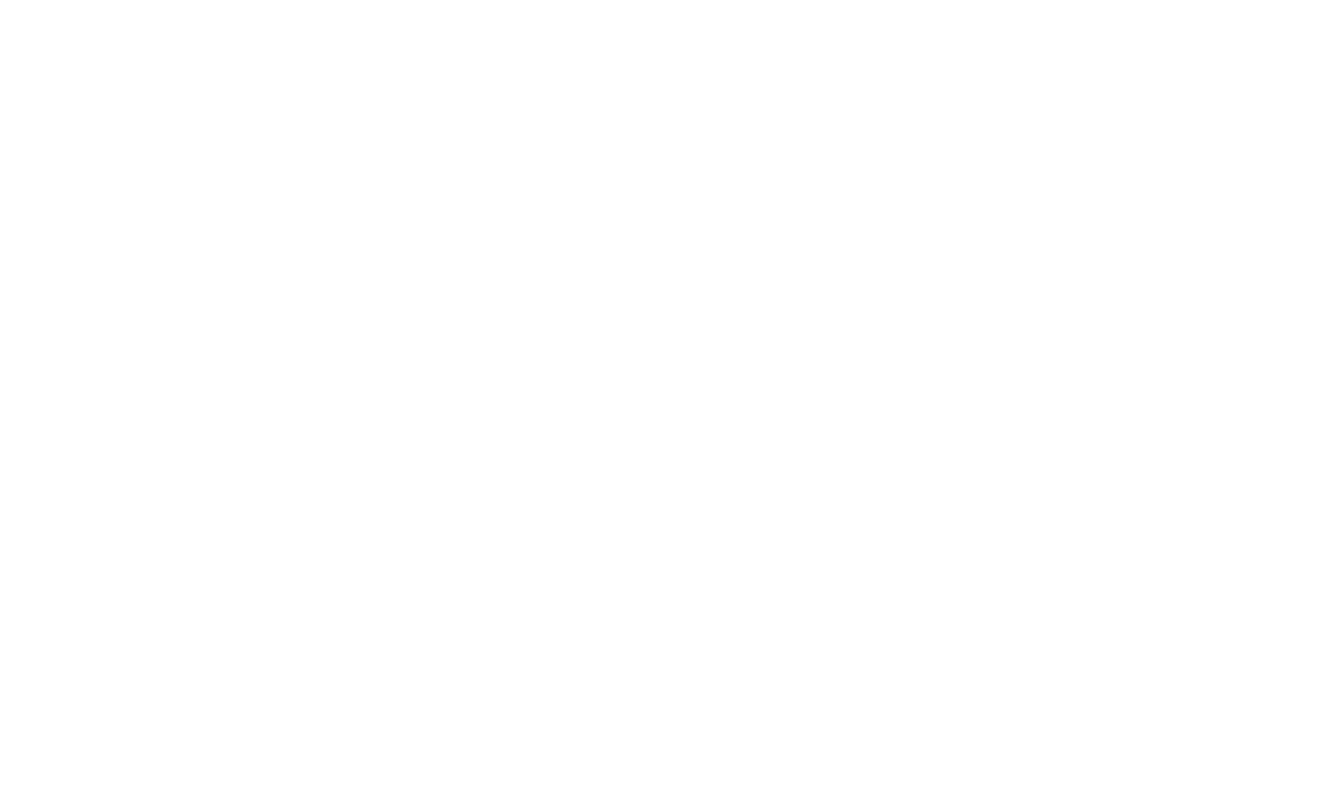
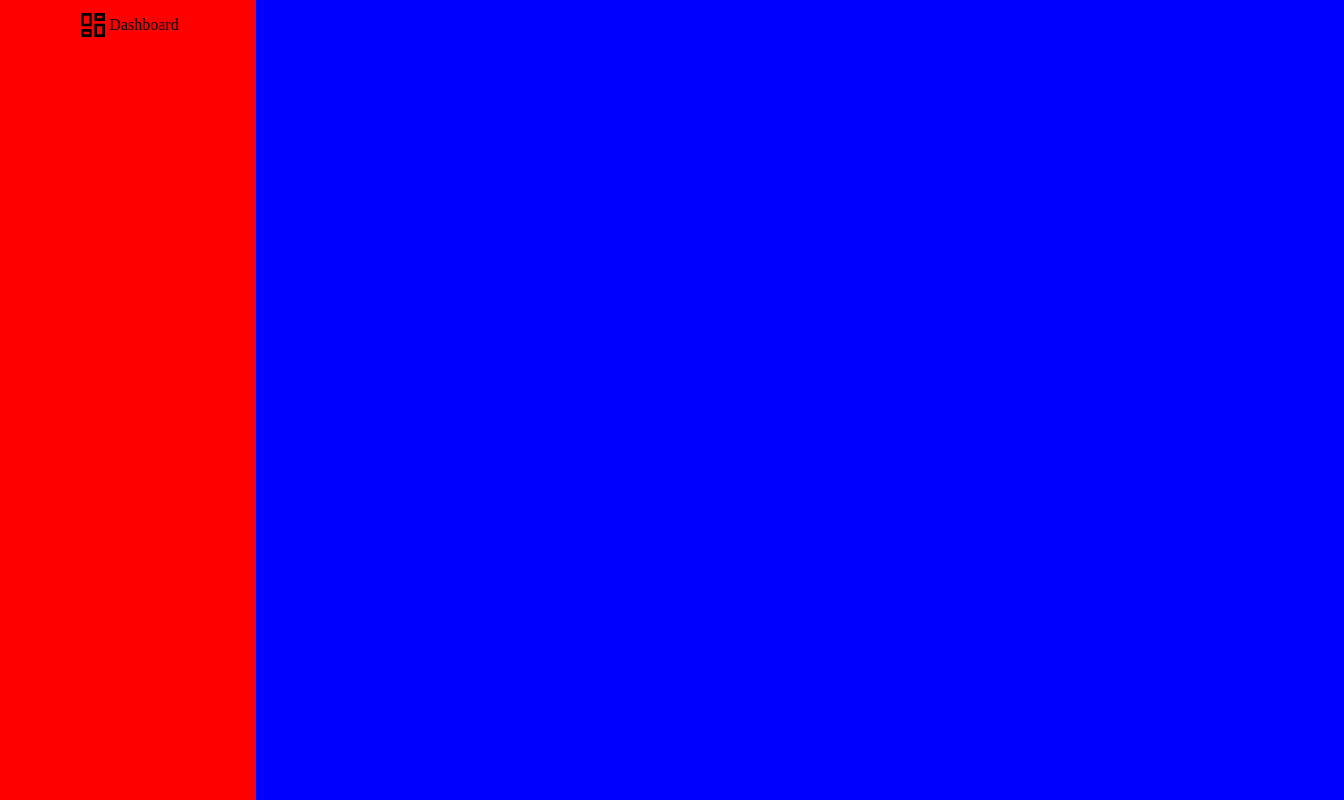
Before and after one commit to EdibleHerald/Odin-Admin_Dashboard, a plain HTML site: page index.html in a window 1280 px wide. Shown: the whole page, 1344 px wide, since content can reach past the window. Drawn offline with Linux system fonts and the light colour scheme; a web font is replaced by a local one.

Commit message:
Added fonts locally using an SVG file. Also added a little styling for icons

```diff
--- a/index.html
+++ b/index.html
@@ -5,8 +5,40 @@
     <meta name="viewport" content="width=device-width, initial-scale=1.0">
     <link rel="stylesheet" href="./style.css">
     <title>Admin Dashboard</title>
+
+    <!-- <link rel="icon" type="image/x-icon" href="./home.png"> -->
 </head>
 <body>
+    <!-- Two Divs, one for dashboard, one for the main content -->
+    <!-- To keep it simple, I'll use flex to dynamically adjust size -->
+    <!-- I'll try a "mobile first" design  -->
 
+    <div class="main-container">
+        <div class="dash-container">
+            <div class="dash-header">
+                <svg class="icon">
+                    <use href="./icons.svg#icon-dash"></use>
+                </svg>
+                <p>Dashboard</p>
+            </div>
+
+            <!-- Contains all Icons/"Options" -->
+            <div class="dash-selectIcon">
+
+
+
+            </div>
+
+            <div class="dash-selectIcon">
+
+
+
+            </div>
+        </div>
+
+        <div class="content-container">
+
+        </div>
+    </div>
 </body>
 </html>
--- a/style.css
+++ b/style.css
@@ -40,8 +40,58 @@
 }
 
 :root{
-    --font-family: {"Oswald","RobotoCondensed","RobotoSlab","Savate","WDXLubriJPN"};
+    box-sizing: border-box;
+    margin:0;
+    padding:0;
+
+    --font-family: "Oswald","RobotoCondensed","RobotoSlab","Savate","WDXLubriJPN";
     --font-small:3rem;
     --font-med:2rem;
     --font-large:3rem;
 }
+
+p{
+    font-family: "Oswald";
+}
+
+body{
+    width:100vw;
+    height:100vh;
+    margin:0;
+    padding:0;
+}
+
+.main-container{
+    display:flex;
+    flex-direction: row;
+    height:100%;
+    width:100%;
+    margin:0;
+    padding:0;
+}
+
+.dash-container{
+    flex: 1;
+    background-color: red;
+    height:100%;
+    min-width:20%;
+    justify-items: center;
+}
+
+.content-container{
+    flex:5;
+    background-color: blue;
+    height: 100%;
+    min-width:85%
+}
+
+.dash-header{
+    display:flex;
+    flex-direction: row;
+}
+
+.icon{
+    width:32px;
+    height:32px;
+    align-self: center;
+}
```
Also changed, not shown: home.png (added), icons.svg (added).
